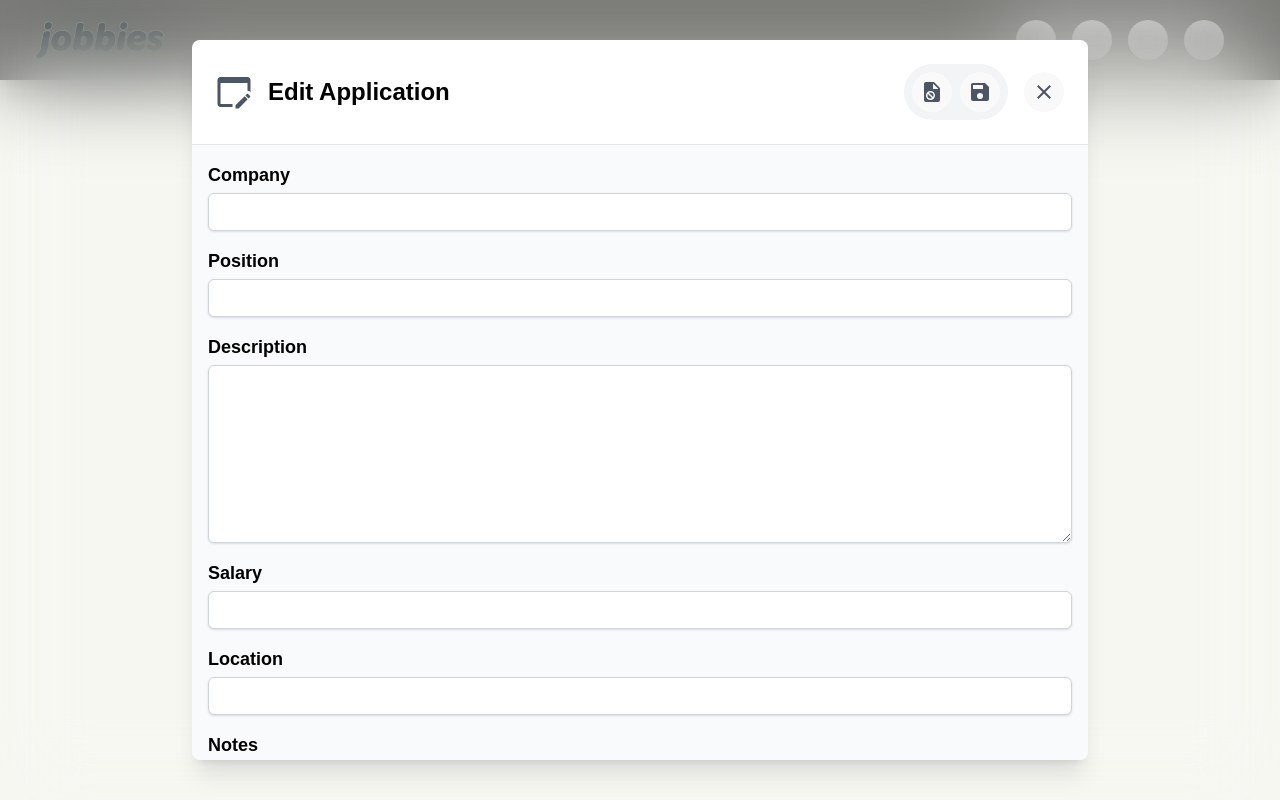
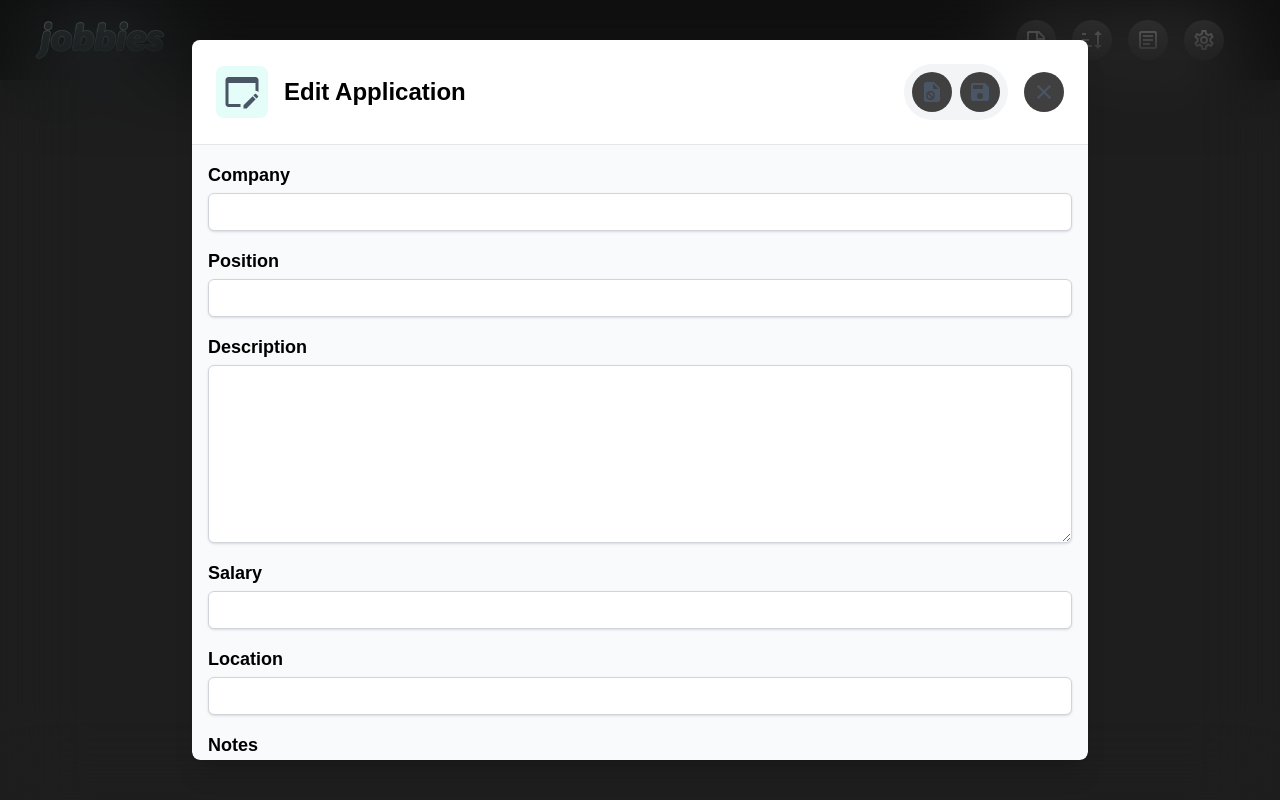
Before and after one commit to KarimYounus/jobbies, a React (Vite) app: page / in a window 1280 px wide. Both pictures are taken after a click on the button 1036 px from the left and 40 px from the top of the page. Built offline with nearby package versions, Linux system fonts and the light colour scheme; a web font is replaced by a local one.

Commit message:
Enhanced icons in window headers, added first version number

```diff
--- a/dist-electron/main.js
+++ b/dist-electron/main.js
@@ -10,11 +10,12 @@ const RENDERER_DIST = path.join(process.env.APP_ROOT, "dist");
 process.env.VITE_PUBLIC = VITE_DEV_SERVER_URL ? path.join(process.env.APP_ROOT, "public") : RENDERER_DIST;
 let win;
 function createWindow() {
+  const iconPath = VITE_DEV_SERVER_URL ? path.join(process.env.APP_ROOT, "public", "Iocn.png") : path.join(process.env.APP_ROOT, "dist", "Iocn.png");
   win = new BrowserWindow({
     width: 910,
     height: 1080,
     transparent: false,
-    icon: path.join(process.env.VITE_PUBLIC, "Iocn.png"),
+    icon: iconPath,
     title: "Jobbies",
     webPreferences: {
       preload: path.join(__dirname, "preload.mjs")
--- a/electron/main.ts
+++ b/electron/main.ts
@@ -28,11 +28,16 @@ process.env.VITE_PUBLIC = VITE_DEV_SERVER_URL
 let win: BrowserWindow | null;
 
 function createWindow() {
+  // Better icon path resolution
+  const iconPath = VITE_DEV_SERVER_URL
+    ? path.join(process.env.APP_ROOT, "public", "Iocn.png")
+    : path.join(process.env.APP_ROOT, "dist", "Iocn.png");
+
   win = new BrowserWindow({
     width: 910,
     height: 1080,
     transparent: false,
-    icon: path.join(process.env.VITE_PUBLIC, "Iocn.png"),
+    icon: iconPath,
     title: "Jobbies",
     webPreferences: {
       preload: path.join(__dirname, "preload.mjs"),
--- a/package.json
+++ b/package.json
@@ -1,11 +1,14 @@
 {
   "name": "jobbies",
   "private": true,
-  "version": "0.0.0",
+  "version": "1.0.0",
   "type": "module",
   "scripts": {
     "dev": "vite",
     "build": "tsc && vite build && electron-builder",
+    "build:portable": "tsc && vite build && electron-builder --config.win.target=portable",
+    "build:installer": "tsc && vite build && electron-builder --config.win.target=nsis",
+    "build:all": "tsc && vite build && electron-builder --config.win.target=nsis --config.win.target=portable",
     "lint": "eslint . --ext ts,tsx --report-unused-disable-directives --max-warnings 0",
     "preview": "vite preview"
   },
--- a/src/App.tsx
+++ b/src/App.tsx
@@ -20,6 +20,7 @@ import { useApplicationData } from "./hooks/useApplicationData";
 import { useSettingsIntegration } from "./hooks/useSettingsIntegration";
 import CVCollectionWindow from "./components/CVCollection/CVCollectionWindow";
 import { initializeTheme } from "./utils/themeManager";
+import logoImage from "./assets/images/logo-trans.png";
 
 function App() {
   return (
@@ -94,7 +95,7 @@ function AppContent() {
       >
         {/* Logo */}
         <motion.img
-          src="src/assets/images/logo-trans.png"
+          src={logoImage}
           alt="Logo"
           className="flex h-20 p-2"
           initial={{ scale: 0.8 }}
@@ -107,28 +108,28 @@ function AppContent() {
           <AnimatedButton
             icon={mdiNotePlusOutline}
             caption="Add Job"
-            className="p-2 hover:bg-teal-200 rounded-4xl transition-colors cursor-pointer"
+            className="p-2 hover:bg-cyan-800 rounded-4xl transition-colors cursor-pointer"
             iconClassName="text-gray-100"
             onClick={handleAddJobClick}
           />
           <AnimatedButton
             icon={mdiSort}
             caption="Sort Applications"
-            className="p-2 hover:bg-teal-200 rounded-4xl transition-colors cursor-pointer"
+            className="p-2 hover:bg-teal-800 rounded-4xl transition-colors cursor-pointer"
             iconClassName="text-gray-100"
             onClick={() => setIsSortOverlayOpen(true)}
           />
           <AnimatedButton
             icon={mdiTextBoxOutline}
             caption="CV Collection"
-            className="p-2 hover:bg-teal-200 rounded-4xl transition-colors cursor-pointer"
+            className="p-2 hover:bg-emerald-800 rounded-4xl transition-colors cursor-pointer"
             iconClassName="text-gray-100"
             onClick={() => setIsCVCollectionOpen(true)}
           />
           <AnimatedButton
             icon={mdiCogOutline}
             caption="Settings"
-            className="p-2 hover:bg-teal-200 rounded-4xl transition-colors cursor-pointer"
+            className="p-2 hover:bg-green-800 rounded-4xl transition-colors cursor-pointer"
             iconClassName="text-gray-100"
             onClick={() => setIsSettingsOpen(true)}
           />
--- a/src/components/ApplicationWindow/Header.tsx
+++ b/src/components/ApplicationWindow/Header.tsx
@@ -12,6 +12,7 @@ import {
 } from "@mdi/js";
 import AnimatedButton from "../General/AnimatedButton";
 import { ApplicationWindowContext } from "./ApplicationWindow";
+import { motion } from "framer-motion";
 
 interface HeaderProps {
   onClose: () => void;
@@ -39,17 +40,29 @@ const Header: React.FC<HeaderProps> = ({ onClose, onDelete, onSave }) => {
       <div className="flex items-center justify-between p-6">
         <div className="flex items-center space-x-4">
           {isEditing ? (
+            <motion.div
+              className="p-2 bg-teal-100/50 rounded-lg"
+              whileHover={{ scale: 1.05 }}
+              transition={{ type: "spring", stiffness: 300 }}
+            >
               <Icon
                 path={mdiApplicationEditOutline}
                 size={1.5}
                 className="text-gray-600"
               />
+            </motion.div>
           ) : (
+            <motion.div
+              className="p-2 bg-teal-100/50 rounded-lg"
+              whileHover={{ scale: 1.05 }}
+              transition={{ type: "spring", stiffness: 300 }}
+            >
               <Icon
                 path={mdiOfficeBuilding}
-              size={1.5}
+                size={1.3}
                 className="text-gray-600"
               />
+            </motion.div>
           )}
           <div>
             <h2 className="text-2xl font-bold text-black">
--- a/src/components/CVCollection/CVCollectionWindow.tsx
+++ b/src/components/CVCollection/CVCollectionWindow.tsx
@@ -123,7 +123,7 @@ const CVCollectionWindow: React.FC<CVCollectionWindowProps> = ({
               </h2>
             </div>
             <div className="flex items-center space-x-2">
-              <AnimatedButton
+              {/* <AnimatedButton
                 icon={mdiTextBoxPlus}
                 caption="Add New CV"
                 className="px-4 py-2 bg-teal-500 text-white rounded-lg hover:bg-teal-600 transition-colors"
@@ -132,7 +132,7 @@ const CVCollectionWindow: React.FC<CVCollectionWindowProps> = ({
                   // TODO: Implement add new CV functionality
                   console.log("Add new CV clicked");
                 }}
-              />
+              /> */}
               <AnimatedButton
                 icon={mdiClose}
                 caption="Close"
@@ -200,7 +200,7 @@ const CVCollectionWindow: React.FC<CVCollectionWindowProps> = ({
                   <p className="text-gray-500 mb-4">
                     Get started by creating your first CV
                   </p>
-                  <AnimatedButton
+                  {/* <AnimatedButton
                     icon={mdiTextBoxPlus}
                     caption="Create Your First CV"
                     className="px-6 py-3 bg-teal-500 text-white rounded-lg hover:bg-teal-600 transition-colors"
@@ -209,7 +209,7 @@ const CVCollectionWindow: React.FC<CVCollectionWindowProps> = ({
                       // TODO: Implement add new CV functionality
                       console.log("Create first CV clicked");
                     }}
-                  />
+                  /> */}
                 </motion.div>
               </div>
             ) : (
--- a/src/components/SettingsWindow/SettingsHeader.tsx
+++ b/src/components/SettingsWindow/SettingsHeader.tsx
@@ -1,7 +1,8 @@
 import React from "react";
 import Icon from "@mdi/react";
-import { mdiClose, mdiRestore, mdiLoading } from "@mdi/js";
+import { mdiClose, mdiRestore, mdiLoading, mdiCogOutline } from "@mdi/js";
 import AnimatedButton from "../General/AnimatedButton";
+import { motion } from "framer-motion";
 
 interface SettingsHeaderProps {
   onClose: () => void;
@@ -29,6 +30,13 @@ const SettingsHeader: React.FC<SettingsHeaderProps> = ({
     <div className="flex items-center justify-between p-6 border-b border-gray-200 bg-gray-50">
       {/* Title Section */}
       <div className="flex items-center space-x-3">
+        <motion.div
+          className="p-2 bg-teal-100/50 rounded-lg"
+          whileHover={{ scale: 1.05 }}
+          transition={{ type: "spring", stiffness: 300 }}
+        >
+          <Icon path={mdiCogOutline} size={1.5} className="text-gray-600" />
+        </motion.div>
         <h2 className="text-xl font-semibold text-gray-800">Settings</h2>
 
         {/* Status Indicators */}
@@ -48,11 +56,11 @@ const SettingsHeader: React.FC<SettingsHeaderProps> = ({
       <div className="flex items-center space-x-3">
         {/* Reset to Defaults Button */}
         <AnimatedButton
-            onClick={onReset}
-            className="flex items-center justify-center w-10 h-10 text-gray-600 hover:text-gray-800 hover:bg-orange-300 rounded-md transition-colors"
-            icon={mdiRestore}
-            caption="Reset Settings"
-            disabled={isSaving}
+          onClick={onReset}
+          className="flex items-center justify-center w-10 h-10 text-gray-600 hover:text-gray-800 hover:bg-orange-300 rounded-md transition-colors"
+          icon={mdiRestore}
+          caption="Reset Settings"
+          disabled={isSaving}
         />
 
         {/* Close Button */}
--- a/src/types/settings-types.ts
+++ b/src/types/settings-types.ts
@@ -36,7 +36,7 @@ export const defaultSettings: SettingsConfig = {
     field: 'appliedDate',
     order: 'desc'
   },
-  theme: 'light'
+  theme: 'dark'
 };
 
 /**
--- a/vite.config.ts
+++ b/vite.config.ts
@@ -28,4 +28,9 @@ export default defineConfig({
     }),
     tailwindcss(),
   ],
+  publicDir: 'public',
+  build: {
+    outDir: 'dist',
+    emptyOutDir: true,
+  },
 })
```
Also changed, not shown: electron-builder.json5. Lines whose indentation alone changed are shown as unchanged.
